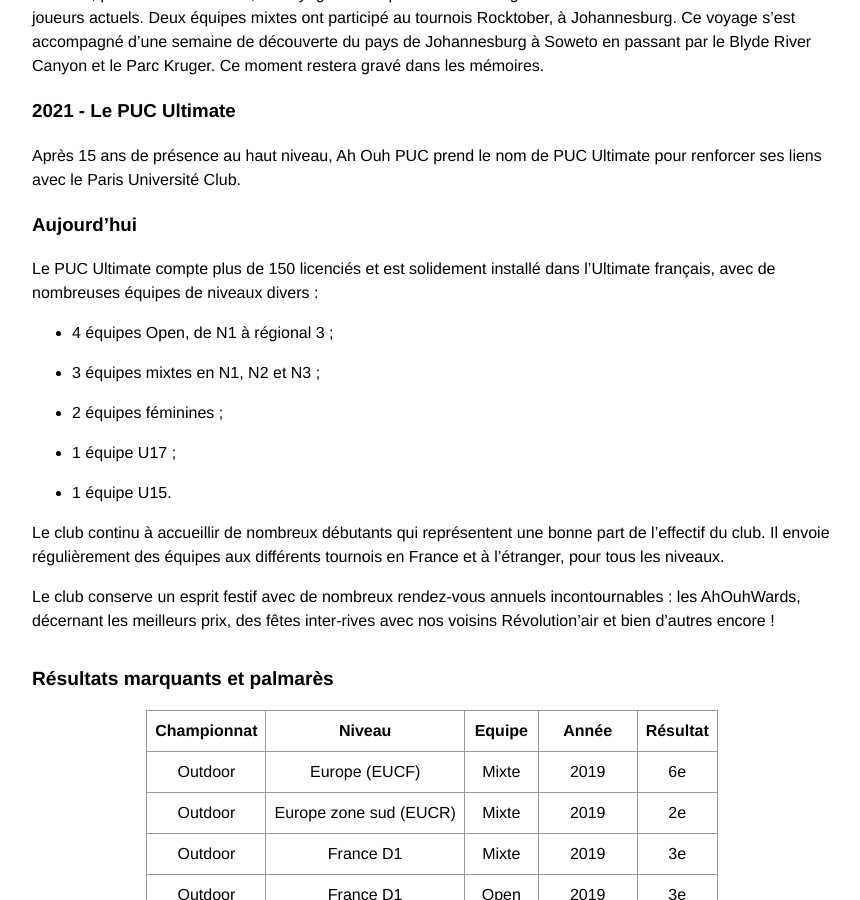
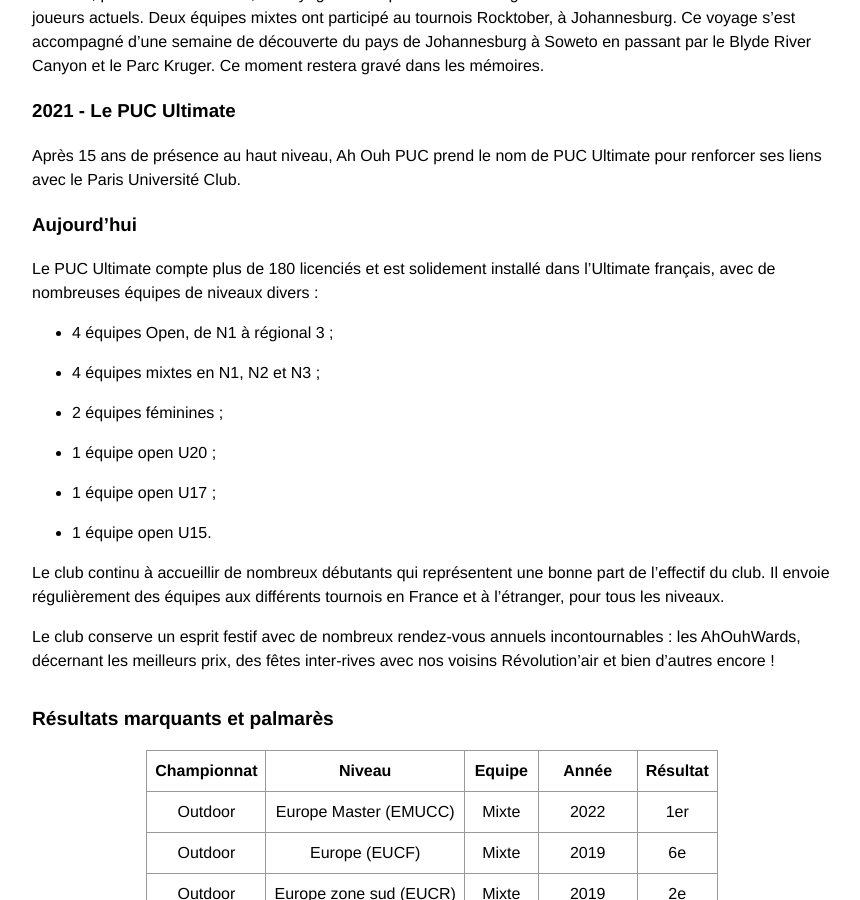
Before and after one commit to ahouhpuc/ahouhpuc.github.io, a Jekyll site: the page built from a-propos.markdown, in a window 1280 px wide and 900 px high, scrolled down 1740 px. Shown: the whole window, without its empty margins (208-1068 px from the left). Built offline with Jekyll 4.4.1, drawn with Linux system fonts in a browser that asks for light colours.

Commit message:
Update for emucc and 4th mixed team

```diff
--- a/a-propos.markdown
+++ b/a-propos.markdown
@@ -78,13 +78,14 @@
 
 ### Aujourd’hui
 
-Le PUC Ultimate compte plus de 150 licenciés et est solidement installé
+Le PUC Ultimate compte plus de 180 licenciés et est solidement installé
 dans l’Ultimate français, avec de nombreuses équipes de niveaux divers :
 * 4 équipes Open, de N1 à régional 3 ;
-* 3 équipes mixtes en N1, N2 et N3 ;
+* 4 équipes mixtes en N1, N2 et N3 ;
 * 2 équipes féminines ;
-* 1 équipe U17 ;
-* 1 équipe U15.
+* 1 équipe open U20 ;
+* 1 équipe open U17 ;
+* 1 équipe open U15.
 
 Le club continu à accueillir de nombreux débutants qui représentent une bonne
 part de l’effectif du club. Il envoie régulièrement des équipes aux différents
@@ -99,6 +100,7 @@
 
 <table>
 <tr><td>Championnat</td><td>Niveau</td><td>Equipe</td><td>Année</td><td>Résultat</td></tr>
+<tr><td>Outdoor</td><td>Europe Master (EMUCC)</td><td>Mixte</td><td>2022</td><td>1er</td></tr>
 <tr><td>Outdoor</td><td>Europe (EUCF)</td><td>Mixte</td><td>2019</td><td>6e</td></tr>
 <tr><td>Outdoor</td><td>Europe zone sud (EUCR)</td><td>Mixte</td><td>2019</td><td>2e</td></tr>
 <tr><td>Outdoor</td><td>France D1</td><td>Mixte</td><td>2019</td><td>3e</td></tr>
--- a/entrainements.markdown
+++ b/entrainements.markdown
@@ -12,7 +12,7 @@
 
 ## Quand&nbsp;?
 
-### À partir du 31 août 2021
+### À partir du 31 août 2022
 
 <table>
   <tr>
@@ -34,7 +34,7 @@
   <tr>
     <td>Mardi 20h30</td>
     <td>Stade Charlety</td>
-    <td colspan="2">Mixte 1, 2 et 3</td>
+    <td colspan="2">Mixte 1, 2, 3 et 4</td>
   </tr>
   <tr>
     <td>Jeudi 20h30</td>
--- a/practices.markdown
+++ b/practices.markdown
@@ -14,7 +14,7 @@
 
 ## When?
 
-### From 31 August 2021
+### From 31 August 2022
 
 <table>
   <tr>
@@ -36,7 +36,7 @@
   <tr>
     <td>Tuesday 8:30 pm</td>
     <td>Stade Charlety</td>
-    <td colspan="2">Coed 1, 2 and 3</td>
+    <td colspan="2">Coed 1, 2, 3 and 4</td>
   </tr>
   <tr>
     <td>Thursday 8:30 pm</td>
```
Also changed, not shown: equipes.markdown (+30 -28 lines), teams.markdown (+6 -2 lines).
